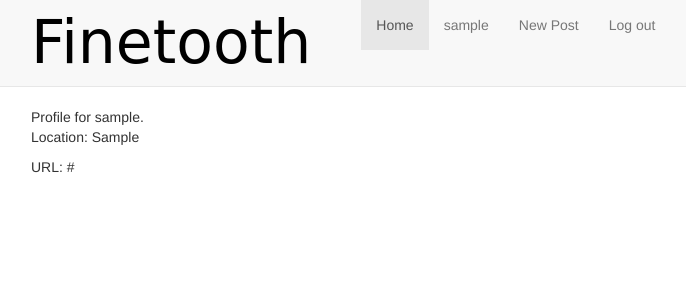
After one commit to zackmdavis/Finetooth, a Django app: a page that uses templates/base.html in a window 1280 px wide. The commit adds this page. Shown: the top 300 px of the page, without its empty margins (39-725 px from the left). Run offline with Django 3.2, Linux system fonts and the light colour scheme; a user stored in the database is signed in; tables that the repository leaves empty hold one stand-in row (values such as "Sample post"); some libraries are stand-ins or nearby versions; some web fonts are replaced.

Commit message:
user profiles: the beginning

```diff
--- a/core/views.py
+++ b/core/views.py
@@ -116,3 +116,8 @@ def ballot_box(request, kind, pk):
         return HttpResponse(status=204)
     else:
         return HttpResponse(status=400)
+
+
+def show_profile(request, username):
+    the_user = FinetoothUser.objects.get(username=username)
+    return render(request, "profile.html", {'the_user': the_user})
--- a/templates/base.html
+++ b/templates/base.html
@@ -21,7 +21,7 @@
 	  <li><a href="/login">Log in</a></li>
 	  <li><a href="/signup">Sign up</a></li>
 	  {% else %}
-	  <li>{{ user.username }}</li>
+	  <li><a href="{% url 'show_profile' user.username %}">{{ user.username }}</a></li>
       <li> <a href="{% url 'new_post' %}"> New Post</a></li>
       <li> <a href="/logout">Log out</a></li>
 
--- /dev/null
+++ b/templates/profile.html
@@ -0,0 +1,21 @@
+{% extends "base.html" %}
+
+{% block subtitle %} Profile for {{the_user.username}} {% endblock %}
+
+{% block content %}
+
+Profile for {{the_user.username}}.
+
+<p>
+
+Location: {{the_user.location}}
+
+<p>
+
+URL: {{the_user.url}}
+
+<p>
+
+
+
+{% endblock %}
--- a/urls.py
+++ b/urls.py
@@ -15,4 +15,5 @@ urlpatterns = patterns(
     url(r'^logout/$', 'core.views.logout_view', name='logout'),
     url(r'^signup/$', 'core.views.sign_up', name='sign_up'),
     url(r'^add_comment/(\d+)/$', 'core.views.add_comment', name='add_comment'),
+    url(r'^user/(.*)/$', 'core.views.show_profile', name='show_profile'),
 )
```
